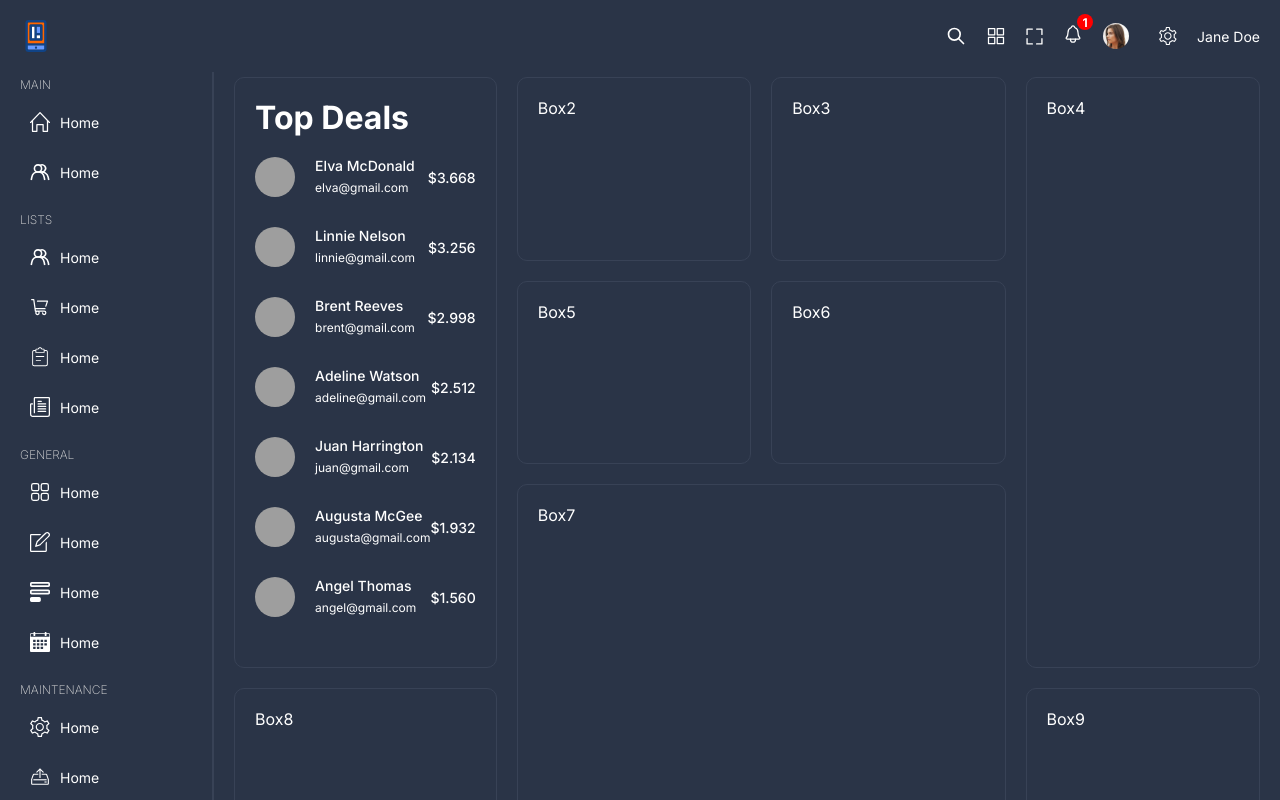
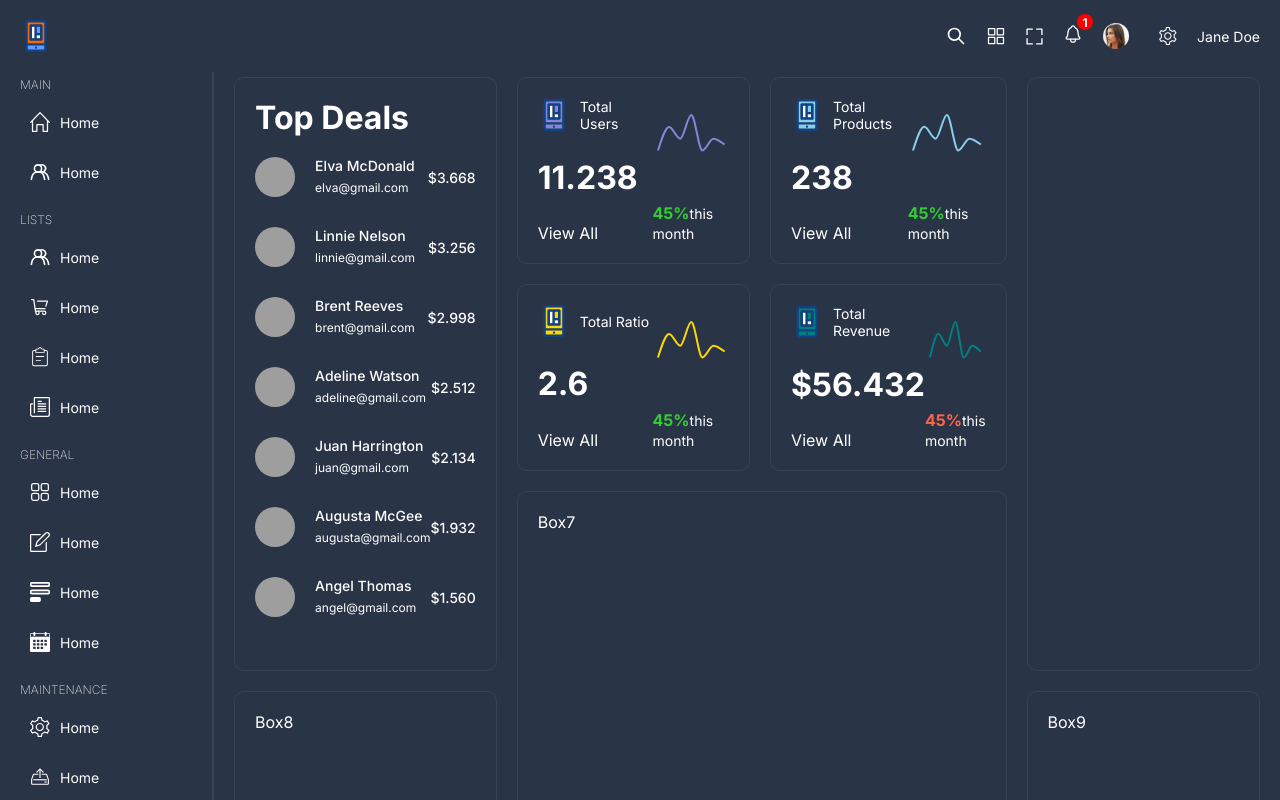
Before and after one commit to behnamhamidi1991/admin-dashboard, a React (Vite) app: page / in a window 1280 px wide. Shown: the top 800 px of the page. Built offline with nearby package versions, Linux system fonts and the light colour scheme; grey boxes are pictures that could not be loaded.

Commit message:
Small charts are done.

```diff
--- a/package.json
+++ b/package.json
@@ -13,6 +13,7 @@
     "react": "^18.2.0",
     "react-dom": "^18.2.0",
     "react-router-dom": "^6.21.1",
+    "recharts": "^2.10.3",
     "sass": "^1.69.5"
   },
   "devDependencies": {
--- a/src/components/chartBox/ChartBox.tsx
+++ b/src/components/chartBox/ChartBox.tsx
@@ -1,7 +1,59 @@
+import { Link } from "react-router-dom";
 import "./chartbox.scss";
+import { Line, LineChart, ResponsiveContainer, Tooltip } from "recharts";
 
-const ChartBox = () => {
-  return <div>ChartBox</div>;
+type Props = {
+  color: string;
+  icon: string;
+  title: string;
+  dataKey: string;
+  number: number | string;
+  percentage: number;
+  chartData: object[];
+};
+
+const ChartBox = (props: Props) => {
+  return (
+    <div className="chartBox">
+      <div className="boxInfo">
+        <div className="title">
+          <img src={props.icon} alt="user" />
+          <span>{props.title}</span>
+        </div>
+        <h1>{props.number}</h1>
+        <Link to="/">View All</Link>
+      </div>
+      <div className="chartInfo">
+        <div className="chart">
+          <ResponsiveContainer width="100%" height="100%">
+            <LineChart data={props.chartData}>
+              <Tooltip
+                contentStyle={{ background: "transparent", border: "none" }}
+                labelStyle={{ display: "none" }}
+                position={{ x: 10, y: 60 }}
+              />
+              <Line
+                type="monotone"
+                dataKey={props.dataKey}
+                stroke={props.color}
+                strokeWidth={2}
+                dot={false}
+              />
+            </LineChart>
+          </ResponsiveContainer>
+        </div>
+        <div className="text">
+          <span
+            className="percentage"
+            style={{ color: props.percentage < 0 ? "tomato" : "limegreen" }}
+          >
+            45%
+          </span>
+          <span className="duration">this month</span>
+        </div>
+      </div>
+    </div>
+  );
 };
 
 export default ChartBox;
--- a/src/components/chartBox/chartbox.scss
+++ b/src/components/chartBox/chartbox.scss
@@ -0,0 +1,45 @@
+.chartBox {
+  display: flex;
+  height: 100%;
+
+  .boxInfo {
+    flex: 3;
+    display: flex;
+    flex-direction: column;
+    justify-content: space-between;
+    gap: 10px;
+
+    .title {
+      display: flex;
+      align-items: center;
+      gap: 10px;
+    }
+  }
+
+  .chartInfo {
+    flex: 2;
+    display: flex;
+    flex-direction: column;
+    justify-content: space-between;
+
+    .chart {
+      width: 100%;
+      height: 100%;
+    }
+
+    .texts {
+      display: flex;
+      flex-direction: column;
+      text-align: right;
+
+      .percentage {
+        font-weight: bold;
+        font-size: 20px;
+      }
+
+      .duration {
+        font-size: 14px;
+      }
+    }
+  }
+}
--- a/src/pages/home/Home.tsx
+++ b/src/pages/home/Home.tsx
@@ -1,4 +1,11 @@
+import ChartBox from "../../components/chartBox/ChartBox";
 import TopBox from "../../components/topBox/TopBox";
+import {
+  chartBoxConversion,
+  chartBoxProduct,
+  chartBoxRevenue,
+  chartBoxUser,
+} from "../../data";
 import "./home.scss";
 
 const Home = () => {
@@ -7,11 +14,19 @@ const Home = () => {
       <div className="box box1">
         <TopBox />
       </div>
-      <div className="box box2">Box2</div>
-      <div className="box box3">Box3</div>
-      <div className="box box4">Box4</div>
-      <div className="box box5">Box5</div>
-      <div className="box box6">Box6</div>
+      <div className="box box2">
+        <ChartBox {...chartBoxUser} />
+      </div>
+      <div className="box box3">
+        <ChartBox {...chartBoxProduct} />
+      </div>
+      <div className="box box4"></div>
+      <div className="box box5">
+        <ChartBox {...chartBoxConversion} />
+      </div>
+      <div className="box box6">
+        <ChartBox {...chartBoxRevenue} />
+      </div>
       <div className="box box7">Box7</div>
       <div className="box box8">Box8</div>
       <div className="box box9">Box9</div>
```
